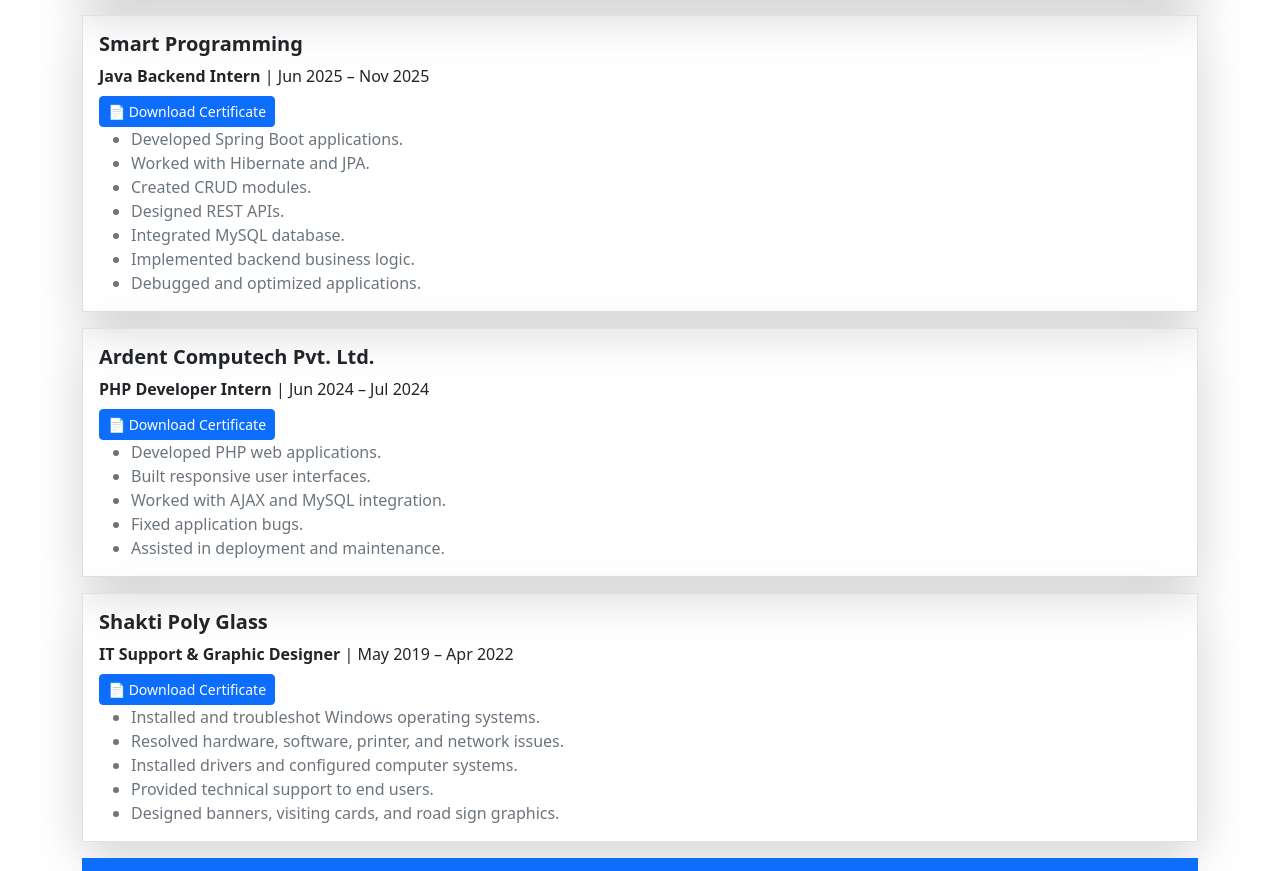
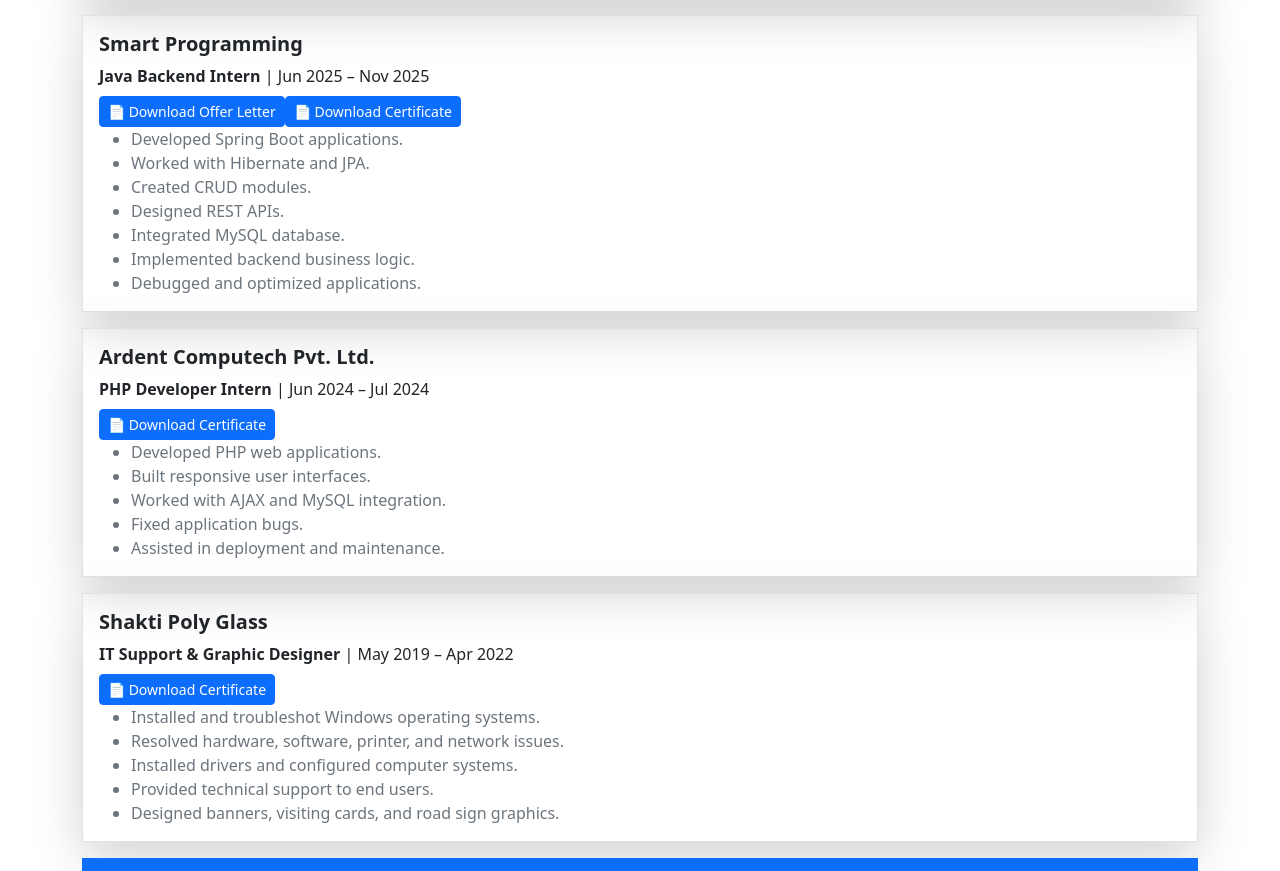
Before and after one commit to riteshxoni/Portfolio, a React (Vite) app: page / in a window 1280 px wide. Shown: the part 1270-2141 px from the top of the page. Built offline with nearby package versions, Linux system fonts and the light colour scheme.

Commit message:
Update About.jsx

```diff
--- a/src/components/About.jsx
+++ b/src/components/About.jsx
@@ -102,7 +102,7 @@
     <strong>Full Stack Development Intern</strong> | Dec 2025 – May 2026
   </p>
 <a
-      href="/certificates/academy-of-skill-development.pdf"
+      href="/ASD.pdf"
       download
       className="btn btn-primary btn-sm"
     >
@@ -124,8 +124,15 @@
   <p className="mb-2">
     <strong>Java Backend Intern</strong> | Jun 2025 – Nov 2025
   </p>
+  <a
+      href="/SP OfferLetter.pdf"
+      download
+      className="btn btn-primary btn-sm"
+    >
+      📄 Download Offer Letter
+    </a>
 <a
-      href="/certificates/academy-of-skill-development.pdf"
+      href="/SmartProgramming.pdf"
       download
       className="btn btn-primary btn-sm"
     >
@@ -149,7 +156,7 @@
     <strong>PHP Developer Intern</strong> | Jun 2024 – Jul 2024
   </p>
 <a
-      href="/certificates/academy-of-skill-development.pdf"
+      href="/ARDENT.pdf"
       download
       className="btn btn-primary btn-sm"
     >
```
